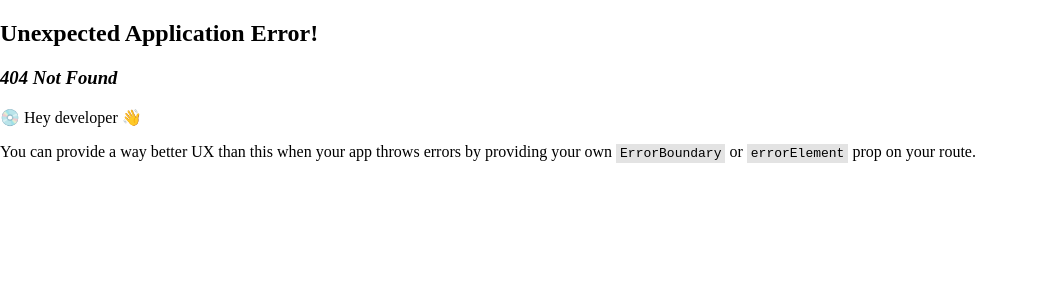
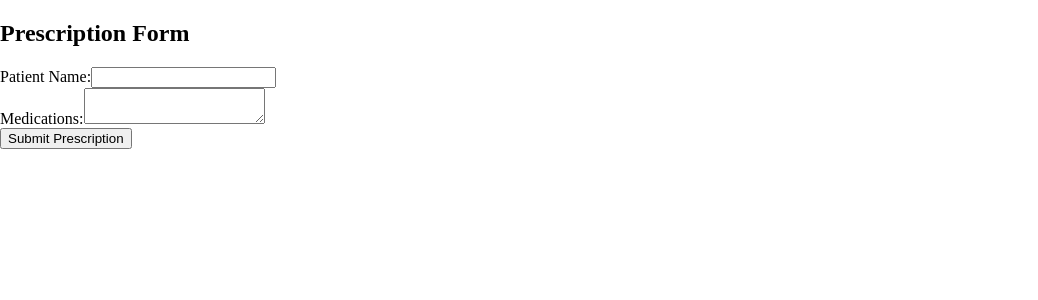
Before and after one commit to Dik17/CAPSTONE-FRONTEND, a React (Create React App) app: page /prescription in a window 1280 px wide. Before the commit this address had no page. Shown: the top 300 px of the page, without its empty margins (0-1038 px from the left). Built offline with nearby package versions, Linux system fonts and the light colour scheme.

Commit message:
updated prescription

```diff
--- a/src/Doctor/ActivePatient/ActivePatientList.js
+++ b/src/Doctor/ActivePatient/ActivePatientList.js
@@ -1,14 +1,15 @@
 import React from 'react';
-import { Box, Typography } from '@material-ui/core';
+import { Box, Typography,Button } from '@material-ui/core';
 import { Link } from 'react-router-dom';
 
 const ActivePatientList = ({ id, name, age }) => {
   return (
     <div>
-    <Box sx={{width:'50%',height:'100%',marginLeft:'20%',marginTop:'20px',paddingTop:'20px',paddingBottom:'20px', border: '1px solid transparent',textAlign:'center',justifyContent:'center',boxShadow: '0px 0px 10px 0px rgba(0, 0, 0, 0.5)',display:'flex',flexDirection:'row'}}>
-      <Typography style={{marginRight:'300px'}}>Name: {name}</Typography>
-      <Typography style={{marginRight:'300px'}}>Age: {age} </Typography>
-      <Link to='/profile' style={{cursor:'pointer',textDecoration:'none',color:'black'}}>Profile</Link>
+    <Box sx={{width:'100%',height:'100%',marginTop:'20px',paddingTop:'20px',paddingBottom:'20px', border: '1px solid transparent',textAlign:'center',justifyContent:'center',boxShadow: '0px 0px 10px 0px rgba(0, 0, 0, 0.5)',display:'flex',flexDirection:'row'}}>
+      <Typography style={{marginRight:'10%'}}>Name: {name}</Typography>
+      <Typography style={{marginRight:'30%'}}>Age: {age} </Typography>
+      <Link to='/profile' style={{cursor:'pointer',textDecoration:'none',color:'black',marginRight:'20%'}}>Profile</Link>
+    <Link to='/prescription'>  <Button variant='contained' style={{marginRight:'20%'}}>AddPrescription</Button></Link>
       </Box>
     </div>
   )
--- /dev/null
+++ b/src/Doctor/Prescription/PrescriptionForm.js
@@ -0,0 +1,48 @@
+import React, { useState } from 'react';
+
+const PrescriptionForm = () => {
+  const [patientName, setPatientName] = useState('');
+  const [medications, setMedications] = useState('');
+
+  const handleSubmit = (e) => {
+    e.preventDefault();
+
+    // You can handle form submission here, e.g., send data to the server or store it in state.
+    console.log('Patient Name:', patientName);
+    console.log('Medications:', medications);
+
+    // Clear form fields after submission
+    setPatientName('');
+    setMedications('');
+  };
+
+  return (
+    <div>
+      <h2>Prescription Form</h2>
+      <form onSubmit={handleSubmit}>
+        <div>
+          <label htmlFor="patientName">Patient Name:</label>
+          <input
+            type="text"
+            id="patientName"
+            value={patientName}
+            onChange={(e) => setPatientName(e.target.value)}
+            required
+          />
+        </div>
+        <div>
+          <label htmlFor="medications">Medications:</label>
+          <textarea
+            id="medications"
+            value={medications}
+            onChange={(e) => setMedications(e.target.value)}
+            required
+          />
+        </div>
+        <button type="submit">Submit Prescription</button>
+      </form>
+    </div>
+  );
+};
+
+export default PrescriptionForm;
--- a/src/Hospital/Dashboard/Reception/Sidebar.js
+++ b/src/Hospital/Dashboard/Reception/Sidebar.js
@@ -117,20 +117,7 @@ const Sidebar= () => {
         <Link to='/activepatient'  style={{textDecoration:'none',color:'white'}}>  <ListItemText primary="Active Patient List" /></Link>
           </ListItem>
 
-          <ListItem button onClick={handleTrashButtonClick}>
-            <ListItemIcon>
-              <DeleteOutlineIcon sx={{ color: "#d5d8e1" }} />
-            </ListItemIcon>
-            <ListItemText primary="Trash" />
-          </ListItem>
-          <ListItem button sx={{ marginTop: "320px" }}>
-            <ListItemIcon>
-              <InfoIcon sx={{ color: "#d5d8e1" }} />
-            </ListItemIcon>
-
-            <ListItemText primary="About Us" sx={{ marginLeft: "-20px" }} />
-          </ListItem>
-          <ListItem button sx={{}} onClick={handleLogOut}>
+          <ListItem button sx={{}} onClick={handleLogOut} style={{marginTop:'150%'}}>
             <ListItemText primary="Log Out" />
             <ListItemIcon>
               <LogoutOutlinedIcon
--- a/src/index.js
+++ b/src/index.js
@@ -14,6 +14,7 @@ import PatientHome from "./Patient/PatientHome";
 import Profile from "./Patient/profile/Profile";
 import TimeLineInfo from "./Patient/TimeLineInfo/TimeLineInfo";
 import ActivePatientList from "./Doctor/ActivePatient/ActivePatientList";
+import PrescriptionForm from "./Doctor/Prescription/PrescriptionForm";
 const router = createBrowserRouter([
   {
     path: "/",
@@ -56,6 +57,10 @@ const router = createBrowserRouter([
     path: "/activepatient",
     element: <ActivePatientList/>,
   },
+  {
+    path: "/prescription",
+    element: <PrescriptionForm/>,
+  },
   { path: "/patient", element: <PatientHome /> },
 
 ]);
```
